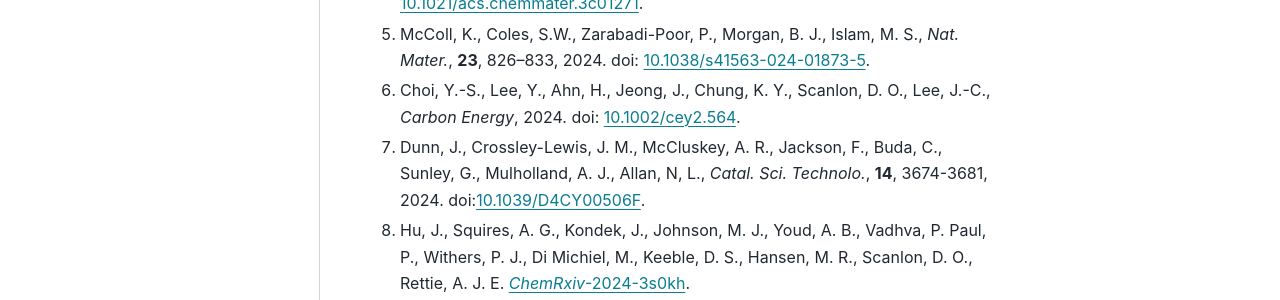
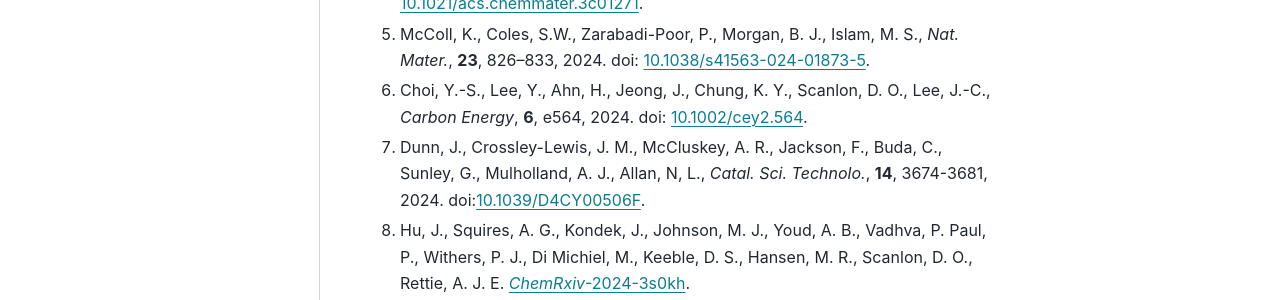
Before and after one commit to bjmorgan/kinisi, a Sphinx documentation site: the page built from docs/source/papers.md, in a window 1280 px wide and 1310 px high. Shown: the part 540-840 px from the top of the window. Built offline with Sphinx 7.4.7 and the PyData theme 0.15.4, drawn with Linux system fonts in a browser that asks for light colours.

Commit message:
Update papers.md

```diff
--- a/docs/source/papers.md
+++ b/docs/source/papers.md
@@ -7,7 +7,7 @@ Here we will try and list publications that have used `kinisi` (if you would lik
 3. Youd, A. B. Atomistic Insights into Solid-State Lithium and Sodium-Ion Cathodes and Electrolytes, *Ph.D. Thesis, UCL (University College London)*, 2022. eprint: [10145692](https://discovery.ucl.ac.uk/id/eprint/10145692/).
 4. Krenzer, G., Klarbring, J., Tolborg K., Rossignol H., McCluskey, A. R., Morgan, B. J., Walsh, A., *Chem. Matter*, **35**, 6133-6140, 2023. doi: [10.1021/acs.chemmater.3c01271](https://doi.org/10.1021/acs.chemmater.3c01271).
 5. McColl, K., Coles, S.W., Zarabadi-Poor, P., Morgan, B. J., Islam, M. S., *Nat. Mater.*, **23**, 826–833, 2024. doi: [10.1038/s41563-024-01873-5](https://doi.org/10.1038/s41563-024-01873-5).
-6. Choi, Y.-S., Lee, Y., Ahn, H., Jeong, J., Chung, K. Y., Scanlon, D. O., Lee, J.-C., *Carbon Energy*, 2024. doi: [10.1002/cey2.564](https://doi.org/10.1002/cey2.564).
+6. Choi, Y.-S., Lee, Y., Ahn, H., Jeong, J., Chung, K. Y., Scanlon, D. O., Lee, J.-C., *Carbon Energy*, **6**, e564, 2024. doi: [10.1002/cey2.564](https://doi.org/10.1002/cey2.564).
 7. Dunn, J., Crossley-Lewis, J. M., McCluskey, A. R., Jackson, F., Buda, C., Sunley, G., Mulholland, A. J., Allan, N, L., *Catal. Sci. Technolo.*, **14**, 3674-3681, 2024. doi:[10.1039/D4CY00506F](https://doi.org/10.1039/D4CY00506F).
 8. Hu, J., Squires, A. G., Kondek, J., Johnson, M. J., Youd, A. B., Vadhva, P. Paul, P., Withers, P. J., Di Michiel, M., Keeble, D. S., Hansen, M. R., Scanlon, D. O., Rettie, A. J. E. [*ChemRxiv*-2024-3s0kh](https://doi.org/10.26434/chemrxiv-2024-3s0kh).
 9. McCluskey, A. R., Coles, S. W., Morgan, B. J. , *J. Chem. Theory Comput.*, Accepted, 2024. [*arXiv*:2305.18244](https://arxiv.org/abs/2305.18244).
```
